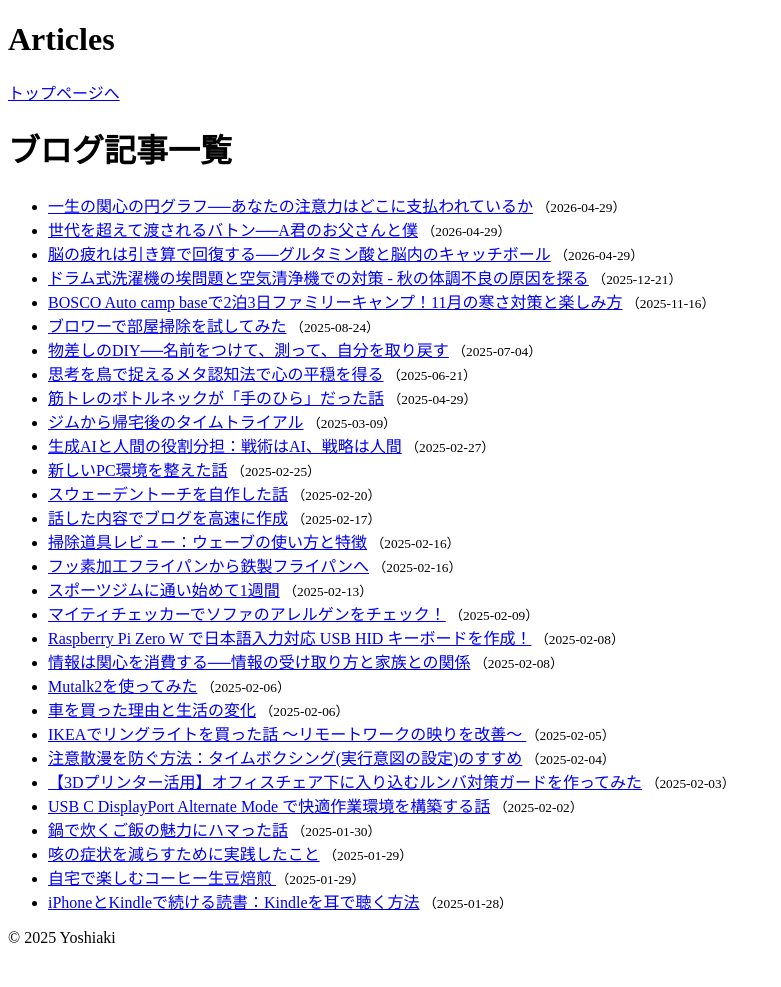
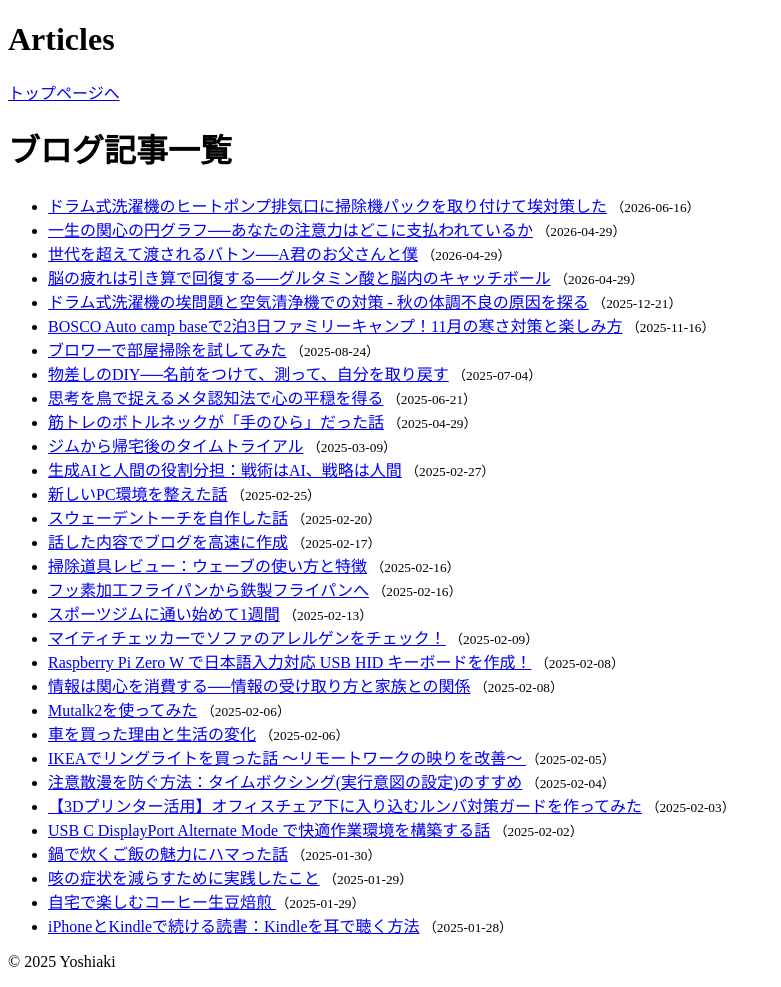
Before and after one commit to yossato/articles, a Jekyll site: the page built from index.html, in a window 1280 px wide. Shown: the whole page, without its empty margins (0-781 px from the left). Built offline with Jekyll 4.4.1, drawn with Linux system fonts in a browser that asks for light colours; before the commit the page ends 963 px from its top, so only the background shows below that; part of the change alters nothing that is shown.

Commit message:
新しい記事「ドラム式洗濯機のヒートポンプ排気口に掃除機パックを取り付けて埃対策した」を追加し、関連画像と3Dプリンター製パーツのSTLファイルをアップロード

```diff
--- a/_config.yml
+++ b/_config.yml
@@ -1,3 +1,5 @@
 title: "Yoshiaki Articles"
 description: "個人の覚書と雑記"
+url: "https://yossato.github.io/articles"
+baseurl: ""
 permalink: "/:year:month:day_:title.html"
--- a/_layouts/default.html
+++ b/_layouts/default.html
@@ -4,6 +4,21 @@
   <meta charset="UTF-8">
   <meta name="viewport" content="width=device-width, initial-scale=1.0">
   <title>{{ page.title }}</title>
+
+  <!-- OGP -->
+  <meta property="og:type" content="article">
+  <meta property="og:title" content="{{ page.title | escape }}">
+  <meta property="og:site_name" content="{{ site.title | escape }}">
+  <meta property="og:url" content="{{ page.url | absolute_url }}">
+  <meta property="og:description" content="{% if page.description %}{{ page.description | escape }}{% else %}{{ site.description | escape }}{% endif %}">
+  {% if page.image %}<meta property="og:image" content="{{ page.image | absolute_url }}">{% endif %}
+
+  <!-- Twitter Card -->
+  <meta name="twitter:card" content="{% if page.image %}summary_large_image{% else %}summary{% endif %}">
+  <meta name="twitter:title" content="{{ page.title | escape }}">
+  <meta name="twitter:description" content="{% if page.description %}{{ page.description | escape }}{% else %}{{ site.description | escape }}{% endif %}">
+  {% if page.image %}<meta name="twitter:image" content="{{ page.image | absolute_url }}">{% endif %}
+
   <style>
     main img {
       max-width: 80%;
--- /dev/null
+++ b/_posts/2026-06-16-drum-washer-heat-pump-dust-fix.md
@@ -0,0 +1,111 @@
+---
+layout: default
+title: "ドラム式洗濯機のヒートポンプ排気口に掃除機パックを取り付けて埃対策した"
+date: 2026-06-16
+description: "ドラム式洗濯機のヒートポンプ排気口から湿気と繊維くずが室内に排出されていた問題に、パナソニックの逃がさんパックを3Dプリンター製パーツで取り付けて対処。長年の咳・呼吸器症状が大幅に改善した記録。"
+image: /assets/images/nogasan-pack-attached.jpg
+---
+
+2026/06/16
+
+---
+
+## ついに呼吸器科に行く頻度がほぼゼロになった
+
+これまで[咳や埃に関する記事](./20250129_cough-asthma.html)や[ドラム式洗濯機の埃問題についての記事](./20251221_drum-washer-dust-problem.html)など、掃除や埃に起因する体調不良についていろいろ書いてきた。そして最近、ついに体調が極めて安定してきたので、その経緯と対策をまとめたい。
+
+以前から悩んでいた症状は次のようなものだった。
+
+- **季節の変わり目に咳が止まりにくくなる**
+- **風邪を引いたら咳が止まらずにずっと長引く**
+- **呼吸器科に定期的に通う必要があった**
+
+これは生まれつきの体質だと長年思っていた。しかし改善施策を積み重ねていくうちに、ここ一年以上、呼吸器科に行っていない。
+
+---
+
+## ドラム式洗濯機のヒートポンプが湿気と埃を室内に排出していた
+
+今回の気づきは、我が家のパナソニック製ドラム式洗濯機（型番：**[NA-LX113AL]**）のヒートポンプ乾燥機能に関するものだ。
+
+ドラム式洗濯機のヒートポンプには、**洗濯機本体の外側へとつながる経路がある**。乾燥運転中、この経路から湿気と埃を含んだ空気が洗濯機の外部へと排出されていることがわかった。
+
+### 排気口の構造
+
+洗濯機の背面にある排気口は、**縦3行・横5列+1個の穴が斜めのパターンで並んだ格子状の構造**になっている。この穴から乾燥中に湿った空気が継続的に排出される。
+
+![排気口に3Dプリンター製パーツを取り付けた内側の様子](../assets/images/exhaust-port-3d-part-inside.jpg)
+
+以前から「洗濯機を置いている洗面所の近くに大量の埃が溜まる」ことが気になっていた。このフィルターを取り付けてからは埃が溜まることがかなり少なくなり、掃除の頻度も下がった。
+
+---
+
+## 対策：掃除機用パックを排気口に取り付ける
+
+この排気口に、パナソニックの **「逃がさんパック」（型番：[AMC-HC12]）** を取り付けることにした。これは掃除機用の紙パックで、**ハウスダスト、花粉、ダニを99.9%キャッチする** とされている高性能な製品だ。
+
+もともとは通常の紙パックを使っていたが、呼吸器への改善効果をあまり感じられなかったため、この逃がさんパックに切り替えた。分厚くて高性能なこのパックに変えてから、風邪を引きやすかったり咳が止まりにくかったりといった症状が一切なくなった。
+
+乾燥運転中にこのパックを観察していると、**パックの表面に結露が発生**するのが見える。これにより、湿った空気が実際にここから排出されていることが視覚的に確認できた。水分と空気は外へ出るが、埃はパックにキャッチされる仕組みだ。
+
+![逃がさんパックを取り付けた様子](../assets/images/nogasan-pack-attached.jpg)
+
+調べてみると、綿・麻などの繊維粉じんを長期間吸い込む職場では **綿肺症（byssinosis）** という職業病が知られており、アレルギーではなく繊維くずや細菌由来のLPS（内毒素）などによる非アレルギー性の気道炎症・気管支収縮が原因とされている。
+
+職業衛生上、問題視されてきた繊維粉じんは **lint-free respirable cotton dust** と呼ばれ、おおむね **15 µm以下** の粒子が規制・測定の基準になっている（OSHAはこのカットオフを使うvertical elutriatorで測定する）。さらに動物実験では **3 µm前後** の細かい画分でも気道反応が確認されており、肺の奥まで届きやすいサイズの粒子にLPSが含まれると特に影響が大きいとされる。15〜50 µm程度の粒子でも鼻・喉・気管支に沈着して刺激に関与しうる。
+
+参照：[OSHA 1910.1043 - Cotton Dust](https://www.osha.gov/laws-regs/regulations/standardnumber/1910/1910.1043) / [29 CFR 1910.1043 (Cornell Law)](https://www.law.cornell.edu/cfr/text/29/1910.1043)
+
+家庭環境での高濃度曝露には及ばないとしても、乾燥機から排出される繊維くずの中には同様のサイズ域の粒子が含まれると考えられ、逃がさんパックでこれらをキャッチできているのではないかと推測している。
+
+ただし、比較試験は行っておらず、パック内の埃を顕微鏡で観察したり、周囲の埃を採取して精密に検証したりはしていない。推測と解釈が含まれることをご了承いただきたい。
+
+---
+
+## 3Dプリンターで取り付けパーツを作成
+
+排気口に直接パックを固定するための専用パーツを、3Dプリンターで作成して取り付けた。
+
+排気口の縦3行・横5列の斜め格子状の穴のパターンに合わせてパーツを設計し、逃がさんパックをしっかり保持できる構造にした。STLファイルを置いておくので、興味があれば活用してほしい。
+
+[washer-exhaust-filter-mount.stl をダウンロード](../assets/stl/washer-exhaust-filter-mount.stl)
+
+![3Dプリンター製パーツを洗濯機外側に取り付けた様子](../assets/images/3d-part-installed-outside.jpg)
+
+### 振動対策：石こうボード用アンカーで固定
+
+洗濯機は運転中に強い振動が発生する。3Dプリンター製パーツを洗濯機の穴にネジで固定しただけでは、振動でネジ山が触れる部分が変形し、ネジがすぐ外れてしまうことが容易に予想できた。
+
+そこで、ホームセンターで **石こうボード用のアンカー** と、洗濯機の穴の径と深さにぴったり合うネジを購入して固定に使った。
+
+使用したパーツは以下の2点：
+
+**ネジ（タッピングスクリュー）**
+
+![ネジ](../assets/images/tapping-screw.jpg)
+
+**アリゲーター（石こうボード用アンカー）**
+
+![アリゲーター（石こうボード用アンカー）](../assets/images/alligator-anchor.jpg)
+
+アリゲーターは石こうボードのような脆い素材への固定に使うアンカーで、ネジを差し込むと内部でワニの口のように開いて抜けなくなる仕組みになっている。これにより、振動にも耐える安定した長期固定が可能になった。
+
+なお、アリゲーターはそのままでは奥にぶつかってしまい固定できないため、**ニッパーで適切な長さに切断してから**使用している。
+
+---
+
+## 効果と注意事項
+
+このフィルターを取り付けてから、乾燥時に排出される湿気をほぼ100%近くこの掃除機パックで受け止めることができていると感じている。
+
+### 注意点
+
+洗濯機の排気メカニズムに手を加える改造になるため、**洗濯機内部に湿気が溜まって故障する可能性**も否定できない。試す場合は**自己責任**でお願いしたい。
+
+---
+
+## まとめ
+
+ドラム式洗濯機のヒートポンプ排気口から湿気と埃が室内に排出されていた問題に対し、逃がさんパックを3Dプリンター製パーツ＋石こうボード用アンカーで固定することで対処した。
+
+これ単体での効果の切り分けは難しいが、[ブロワーを使った掃除法](./20250824_blower.html)や[空気清浄機の戦略的配置](./20251221_drum-washer-dust-problem.html)などの施策と組み合わせることで、長年悩まされてきた呼吸器症状がほぼ解消された。同じような症状で悩んでいる方の参考になれば嬉しい。
```
Also changed, not shown: assets/images/3d-part-installed-outside.jpg (added), assets/images/alligator-anchor.jpg (added), assets/images/exhaust-port-3d-part-inside.jpg (added), assets/images/nogasan-pack-attached.jpg (added), assets/images/tapping-screw.jpg (added), 1 other file.
